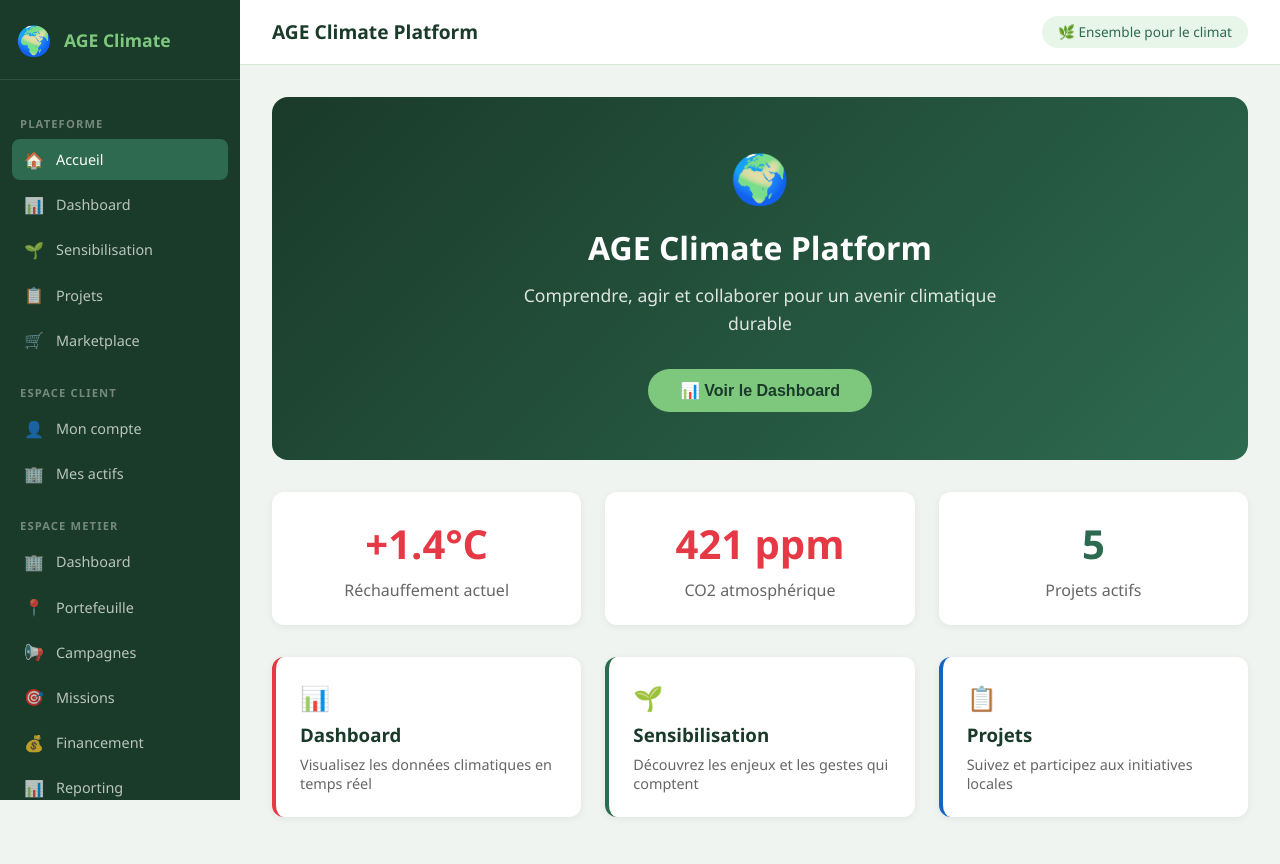
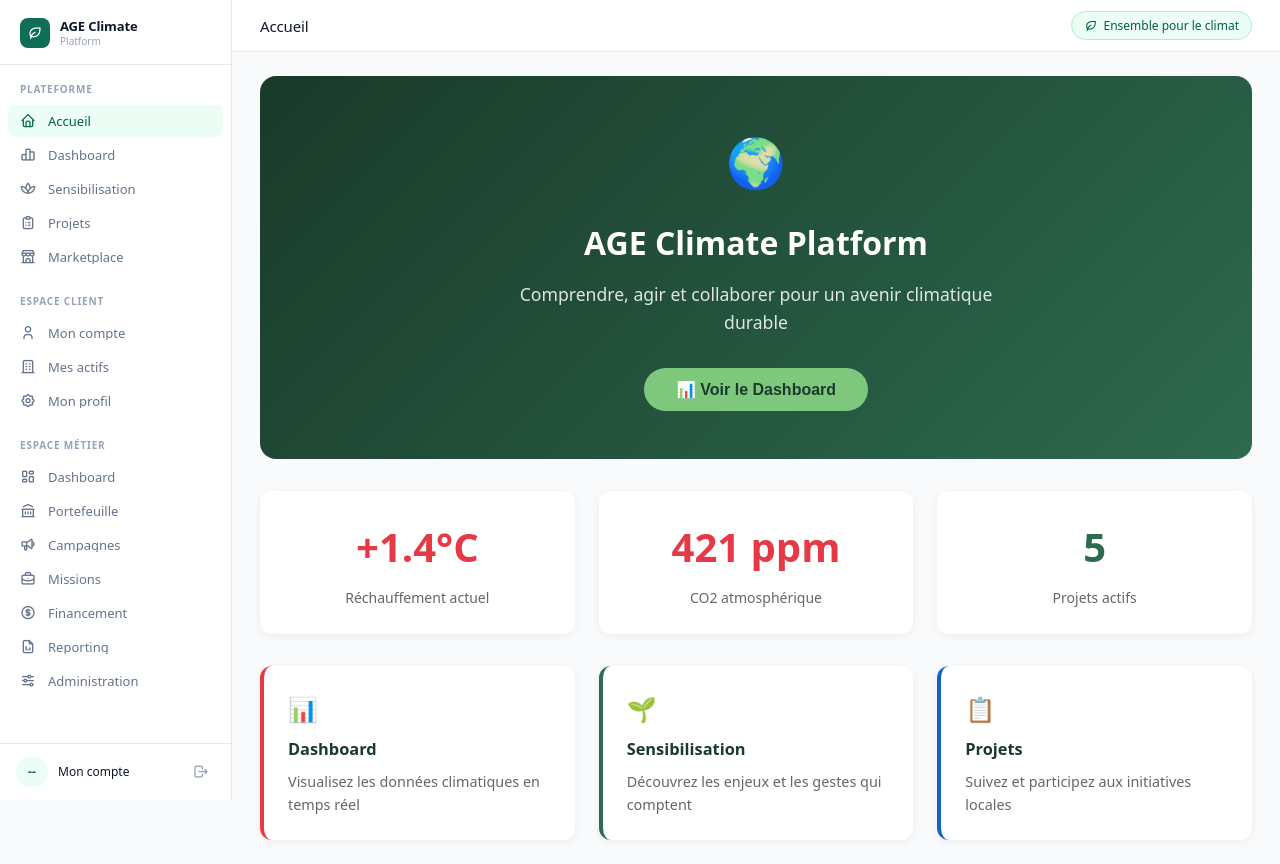
Before and after one commit to agelegacyqc-prog/age-climate-platform, a React (Vite) app: page / in a window 1280 px wide. Built offline with nearby package versions, Linux system fonts and the light colour scheme; no server answers.

Commit message:
feat: redesign corporate Layout + sidebar blanche + icônes Tabler + DM Sans

```diff
--- a/index.html
+++ b/index.html
@@ -4,6 +4,8 @@
     <meta charset="UTF-8" />
     <meta name="viewport" content="width=device-width, initial-scale=1.0" />
     <title>AGE Climate Platform</title>
+    <link rel="preconnect" href="https://fonts.googleapis.com" />
+    <link rel="stylesheet" href="https://cdn.jsdelivr.net/npm/@tabler/icons-webfont@latest/tabler-icons.min.css" />
   </head>
   <body>
     <div id="root"></div>
--- a/src/components/Layout.tsx
+++ b/src/components/Layout.tsx
@@ -1,80 +1,167 @@
-import React from "react"
-import { Outlet, NavLink, useNavigate } from "react-router-dom"
+import React, { useEffect, useState } from "react"
+import { Outlet, NavLink, useNavigate, useLocation } from "react-router-dom"
 import { supabase } from "../lib/supabase"
 import "../styles/Layout.css"
 
+const PAGE_TITLES: Record<string, string> = {
+  "/":                    "Accueil",
+  "/dashboard":           "Dashboard",
+  "/sensibilisation":     "Sensibilisation",
+  "/projets":             "Projets",
+  "/marketplace":         "Marketplace",
+  "/client":              "Mon compte",
+  "/client/actifs":       "Mes actifs",
+  "/client/profil":       "Mon profil",
+  "/metier":              "Dashboard métier",
+  "/metier/portefeuille": "Portefeuille",
+  "/metier/campagnes":    "Campagnes",
+  "/metier/missions":     "Missions",
+  "/metier/financement":  "Financement",
+  "/metier/reporting":    "Reporting",
+  "/metier/admin":        "Administration",
+}
+
+interface NavItemProps {
+  to: string
+  icon: string
+  label: string
+  end?: boolean
+}
+
+function NavItem({ to, icon, label, end }: NavItemProps) {
+  return (
+    <NavLink
+      to={to}
+      end={end}
+      className={({ isActive }) => isActive ? "nav-item nav-item--active" : "nav-item"}
+    >
+      <i className={`ti ${icon} nav-item__icon`} aria-hidden="true" />
+      <span className="nav-item__label">{label}</span>
+    </NavLink>
+  )
+}
+
 export default function Layout() {
   const navigate = useNavigate()
+  const location = useLocation()
+  const [initiales, setInitiales] = useState("--")
+  const [prenom, setPrenom] = useState("")
+  const [labelProfil, setLabelProfil] = useState("")
+
+  useEffect(() => {
+    async function chargerProfil() {
+      const { data: { user } } = await supabase.auth.getUser()
+      if (!user) return
+      const { data } = await supabase
+        .from("profils")
+        .select("prenom, nom, profil")
+        .eq("id", user.id)
+        .single()
+      if (data) {
+        const p = data.prenom || ""
+        const n = data.nom || ""
+        setPrenom(p)
+        setInitiales(`${p[0] || ""}${n[0] || ""}`.toUpperCase() || user.email![0].toUpperCase())
+        const labels: Record<string, string> = {
+          banque: "Banque", assurance: "Assurance",
+          particulier: "Particulier", collectivite: "Collectivité",
+        }
+        setLabelProfil(labels[data.profil] || "")
+      }
+    }
+    chargerProfil()
+  }, [])
 
   async function handleLogout() {
     await supabase.auth.signOut()
-    navigate("/")
+    navigate("/login")
   }
+
+  const pageTitle = PAGE_TITLES[location.pathname] || "AGE Climate"
 
   return (
     <div className="app-container">
+
+      {/* ── Sidebar ── */}
       <aside className="sidebar">
+
+        {/* Logo */}
         <div className="sidebar-logo">
-          <span className="logo-icon">🌍</span>
-          <span className="logo-text">AGE Climate</span>
+          <div className="sidebar-logo__mark">
+            <i className="ti ti-leaf" aria-hidden="true" />
+          </div>
+          <div className="sidebar-logo__text">
+            <span className="sidebar-logo__name">AGE Climate</span>
+            <span className="sidebar-logo__sub">Platform</span>
+          </div>
         </div>
+
+        {/* Navigation */}
         <nav className="sidebar-nav">
-          <div className="nav-section">PLATEFORME</div>
-          <NavLink to="/" end className={({isActive}) => isActive ? "nav-item active" : "nav-item"}>
-            <span className="nav-icon">🏠</span><span>Accueil</span>
-          </NavLink>
-          <NavLink to="/dashboard" className={({isActive}) => isActive ? "nav-item active" : "nav-item"}>
-            <span className="nav-icon">📊</span><span>Dashboard</span>
-          </NavLink>
-          <NavLink to="/sensibilisation" className={({isActive}) => isActive ? "nav-item active" : "nav-item"}>
-            <span className="nav-icon">🌱</span><span>Sensibilisation</span>
-          </NavLink>
-          <NavLink to="/projets" className={({isActive}) => isActive ? "nav-item active" : "nav-item"}>
-            <span className="nav-icon">📋</span><span>Projets</span>
-          </NavLink>
-          <NavLink to="/marketplace" className={({isActive}) => isActive ? "nav-item active" : "nav-item"}>
-            <span className="nav-icon">🛒</span><span>Marketplace</span>
-          </NavLink>
-          <div className="nav-section">ESPACE CLIENT</div>
-          <NavLink to="/client" end className={({isActive}) => isActive ? "nav-item active" : "nav-item"}>
-            <span className="nav-icon">👤</span><span>Mon compte</span>
-          </NavLink>
-          <NavLink to="/client/actifs" className={({isActive}) => isActive ? "nav-item active" : "nav-item"}>
-            <span className="nav-icon">🏢</span><span>Mes actifs</span>
-          </NavLink>
-          <div className="nav-section">ESPACE METIER</div>
-          <NavLink to="/metier" end className={({isActive}) => isActive ? "nav-item active" : "nav-item"}>
-            <span className="nav-icon">🏢</span><span>Dashboard</span>
-          </NavLink>
-          <NavLink to="/metier/portefeuille" className={({isActive}) => isActive ? "nav-item active" : "nav-item"}>
-            <span className="nav-icon">📍</span><span>Portefeuille</span>
-          </NavLink>
-          <NavLink to="/metier/campagnes" className={({isActive}) => isActive ? "nav-item active" : "nav-item"}>
-            <span className="nav-icon">📢</span><span>Campagnes</span>
-          </NavLink>
-          <NavLink to="/metier/missions" className={({isActive}) => isActive ? "nav-item active" : "nav-item"}>
-            <span className="nav-icon">🎯</span><span>Missions</span>
-          </NavLink>
-          <NavLink to="/metier/financement" className={({isActive}) => isActive ? "nav-item active" : "nav-item"}>
-            <span className="nav-icon">💰</span><span>Financement</span>
-          </NavLink>
-          <NavLink to="/metier/reporting" className={({isActive}) => isActive ? "nav-item active" : "nav-item"}>
-            <span className="nav-icon">📊</span><span>Reporting</span>
-          </NavLink>
-          <NavLink to="/metier/admin" className={({isActive}) => isActive ? "nav-item active" : "nav-item"}>
-            <span className="nav-icon">⚙️</span><span>Administration</span>
-          </NavLink>
+
+          <div className="nav-section">Plateforme</div>
+          <NavItem to="/" icon="ti-home" label="Accueil" end />
+          <NavItem to="/dashboard" icon="ti-chart-bar" label="Dashboard" />
+          <NavItem to="/sensibilisation" icon="ti-plant-2" label="Sensibilisation" />
+          <NavItem to="/projets" icon="ti-clipboard-list" label="Projets" />
+          <NavItem to="/marketplace" icon="ti-building-store" label="Marketplace" />
+
+          <div className="nav-section">Espace client</div>
+          <NavItem to="/client" icon="ti-user" label="Mon compte" end />
+          <NavItem to="/client/actifs" icon="ti-building" label="Mes actifs" />
+          <NavItem to="/client/profil" icon="ti-settings" label="Mon profil" />
+
+          <div className="nav-section">Espace métier</div>
+          <NavItem to="/metier" icon="ti-layout-dashboard" label="Dashboard" end />
+          <NavItem to="/metier/portefeuille" icon="ti-building-bank" label="Portefeuille" />
+          <NavItem to="/metier/campagnes" icon="ti-speakerphone" label="Campagnes" />
+          <NavItem to="/metier/missions" icon="ti-briefcase" label="Missions" />
+          <NavItem to="/metier/financement" icon="ti-coin" label="Financement" />
+          <NavItem to="/metier/reporting" icon="ti-file-analytics" label="Reporting" />
+          <NavItem to="/metier/admin" icon="ti-adjustments-horizontal" label="Administration" />
+
         </nav>
-        <button onClick={handleLogout} style={{margin:"1rem",padding:"0.75rem",background:"rgba(255,255,255,0.1)",color:"white",border:"none",borderRadius:"8px",cursor:"pointer",fontSize:"0.9rem"}}>Déconnexion</button>
+
+        {/* Profil utilisateur */}
+        <div className="sidebar-user">
+          <div className="sidebar-user__avatar">{initiales}</div>
+          <div className="sidebar-user__info">
+            <span className="sidebar-user__name">{prenom || "Mon compte"}</span>
+            {labelProfil && <span className="sidebar-user__profil">{labelProfil}</span>}
+          </div>
+          <button
+            className="sidebar-user__logout"
+            onClick={handleLogout}
+            aria-label="Déconnexion"
+            title="Déconnexion"
+          >
+            <i className="ti ti-logout" aria-hidden="true" />
+          </button>
+        </div>
+
       </aside>
+
+      {/* ── Main ── */}
       <main className="main-content">
+
+        {/* Header */}
         <header className="header">
-          <h1 className="header-title">AGE Climate Platform</h1>
-          <div className="header-badge">🌿 Ensemble pour le climat</div>
+          <div className="header-left">
+            <h1 className="header-title">{pageTitle}</h1>
+          </div>
+          <div className="header-right">
+            <div className="header-badge">
+              <i className="ti ti-leaf" aria-hidden="true" />
+              Ensemble pour le climat
+            </div>
+          </div>
         </header>
+
+        {/* Contenu */}
         <div className="page-content">
           <Outlet />
         </div>
+
       </main>
     </div>
   )
--- a/src/styles/Layout.css
+++ b/src/styles/Layout.css
@@ -1,13 +1,18 @@
-* {
+*, *::before, *::after {
   margin: 0;
   padding: 0;
   box-sizing: border-box;
 }
 
+@import url('https://fonts.googleapis.com/css2?family=DM+Sans:wght@300;400;500;600&family=DM+Mono:wght@400;500&display=swap');
+
 body {
-  font-family: "Segoe UI", sans-serif;
-  background: #f0f4f0;
-  color: #1a2e1a;
+  font-family: 'DM Sans', system-ui, sans-serif;
+  background: #F8FAFC;
+  color: #0F172A;
+  font-size: 14px;
+  line-height: 1.6;
+  -webkit-font-smoothing: antialiased;
 }
 
 .app-container {
@@ -15,115 +20,331 @@ body {
   min-height: 100vh;
 }
 
+/* ── Sidebar ── */
 .sidebar {
-  width: 240px;
-  background: #1a3a2a;
-  color: white;
+  width: 232px;
+  background: #FFFFFF;
+  border-right: 1px solid #E2E8F0;
   display: flex;
   flex-direction: column;
   position: fixed;
   height: 100vh;
   overflow-y: auto;
+  z-index: 100;
 }
 
 .sidebar-logo {
   display: flex;
   align-items: center;
-  gap: 0.75rem;
-  padding: 1.25rem 1rem;
-  border-bottom: 1px solid rgba(255,255,255,0.1);
+  gap: 10px;
+  padding: 18px 20px 16px;
+  border-bottom: 1px solid #E2E8F0;
+  flex-shrink: 0;
 }
 
-.logo-icon {
-  font-size: 1.8rem;
+.sidebar-logo__mark {
+  width: 30px;
+  height: 30px;
+  border-radius: 8px;
+  background: #0F6E56;
+  display: flex;
+  align-items: center;
+  justify-content: center;
+  color: white;
+  font-size: 15px;
+  flex-shrink: 0;
 }
 
-.logo-text {
-  font-size: 1.1rem;
-  font-weight: 700;
-  color: #7ec87e;
+.sidebar-logo__text {
+  display: flex;
+  flex-direction: column;
+  line-height: 1.2;
 }
 
+.sidebar-logo__name {
+  font-size: 13px;
+  font-weight: 600;
+  color: #0F172A;
+  letter-spacing: -0.01em;
+}
+
+.sidebar-logo__sub {
+  font-size: 10px;
+  color: #94A3B8;
+  font-weight: 400;
+}
+
+/* Navigation */
 .sidebar-nav {
   display: flex;
   flex-direction: column;
-  padding: 1rem 0.75rem;
-  gap: 0.25rem;
+  padding: 12px 8px;
+  gap: 2px;
   flex: 1;
+  overflow-y: auto;
 }
 
 .nav-section {
-  font-size: 0.7rem;
-  font-weight: 700;
-  color: rgba(255,255,255,0.4);
-  letter-spacing: 0.1em;
-  padding: 0.75rem 0.5rem 0.25rem;
-  margin-top: 0.5rem;
+  font-size: 10px;
+  font-weight: 600;
+  color: #94A3B8;
+  letter-spacing: 0.08em;
+  text-transform: uppercase;
+  padding: 14px 12px 6px;
+  margin-top: 4px;
+}
+
+.nav-section:first-child {
+  margin-top: 0;
+  padding-top: 4px;
 }
 
 .nav-item {
   display: flex;
   align-items: center;
-  gap: 0.75rem;
-  padding: 0.6rem 0.75rem;
-  border-radius: 8px;
-  color: rgba(255,255,255,0.7);
+  gap: 10px;
+  padding: 8px 12px;
+  border-radius: 7px;
+  color: #64748B;
   text-decoration: none;
-  transition: all 0.2s;
-  font-size: 0.9rem;
+  font-size: 13px;
+  font-weight: 400;
+  transition: background 0.12s, color 0.12s;
+  line-height: 1;
 }
 
 .nav-item:hover {
-  background: rgba(126,200,126,0.15);
-  color: white;
+  background: #F1F5F9;
+  color: #0F172A;
 }
 
-.nav-item.active {
-  background: #2d6a4f;
-  color: white;
+.nav-item--active {
+  background: #ECFDF5;
+  color: #065F46;
+  font-weight: 500;
 }
 
-.nav-icon {
-  font-size: 1rem;
-  width: 20px;
-  text-align: center;
+.nav-item--active .nav-item__icon {
+  color: #0F6E56;
 }
 
+.nav-item__icon {
+  font-size: 16px;
+  width: 18px;
+  flex-shrink: 0;
+  color: inherit;
+}
+
+.nav-item__label {
+  flex: 1;
+  white-space: nowrap;
+  overflow: hidden;
+  text-overflow: ellipsis;
+}
+
+/* Profil utilisateur */
+.sidebar-user {
+  display: flex;
+  align-items: center;
+  gap: 10px;
+  padding: 12px 16px;
+  border-top: 1px solid #E2E8F0;
+  flex-shrink: 0;
+}
+
+.sidebar-user__avatar {
+  width: 32px;
+  height: 32px;
+  border-radius: 50%;
+  background: #ECFDF5;
+  color: #065F46;
+  display: flex;
+  align-items: center;
+  justify-content: center;
+  font-size: 12px;
+  font-weight: 600;
+  flex-shrink: 0;
+  letter-spacing: 0.02em;
+}
+
+.sidebar-user__info {
+  flex: 1;
+  min-width: 0;
+  display: flex;
+  flex-direction: column;
+  line-height: 1.3;
+}
+
+.sidebar-user__name {
+  font-size: 12px;
+  font-weight: 500;
+  color: #0F172A;
+  white-space: nowrap;
+  overflow: hidden;
+  text-overflow: ellipsis;
+}
+
+.sidebar-user__profil {
+  font-size: 11px;
+  color: #94A3B8;
+}
+
+.sidebar-user__logout {
+  width: 28px;
+  height: 28px;
+  border: none;
+  background: transparent;
+  color: #94A3B8;
+  cursor: pointer;
+  border-radius: 6px;
+  display: flex;
+  align-items: center;
+  justify-content: center;
+  font-size: 16px;
+  transition: background 0.12s, color 0.12s;
+  flex-shrink: 0;
+}
+
+.sidebar-user__logout:hover {
+  background: #FEF2F2;
+  color: #B91C1C;
+}
+
+/* ── Main ── */
 .main-content {
-  margin-left: 240px;
+  margin-left: 232px;
   flex: 1;
   display: flex;
   flex-direction: column;
+  min-height: 100vh;
 }
 
+/* ── Header ── */
 .header {
-  background: white;
-  padding: 1rem 2rem;
+  background: #FFFFFF;
+  padding: 0 28px;
+  height: 52px;
   display: flex;
   align-items: center;
   justify-content: space-between;
-  border-bottom: 1px solid #d4e6d4;
+  border-bottom: 1px solid #E2E8F0;
   position: sticky;
   top: 0;
-  z-index: 10;
+  z-index: 50;
+  flex-shrink: 0;
+}
+
+.header-left {
+  display: flex;
+  align-items: center;
+  gap: 12px;
 }
 
 .header-title {
-  font-size: 1.2rem;
-  font-weight: 600;
-  color: #1a3a2a;
+  font-size: 15px;
+  font-weight: 500;
+  color: #0F172A;
+  letter-spacing: -0.01em;
+}
+
+.header-right {
+  display: flex;
+  align-items: center;
+  gap: 10px;
 }
 
 .header-badge {
-  background: #e8f5e9;
-  color: #2d6a4f;
-  padding: 0.4rem 1rem;
-  border-radius: 20px;
-  font-size: 0.85rem;
+  display: flex;
+  align-items: center;
+  gap: 6px;
+  background: #ECFDF5;
+  color: #065F46;
+  padding: 4px 12px;
+  border-radius: 999px;
+  font-size: 12px;
+  font-weight: 500;
+  border: 1px solid #A7F3D0;
+}
+
+.header-badge .ti {
+  font-size: 13px;
+}
+
+/* ── Page content ── */
+.page-content {
+  padding: 24px 28px;
+  flex: 1;
+}
+
+/* ── Utilitaires ── */
+.card {
+  background: #FFFFFF;
+  border: 1px solid #E2E8F0;
+  border-radius: 10px;
+  padding: 20px;
+}
+
+.btn-primary {
+  display: inline-flex;
+  align-items: center;
+  gap: 6px;
+  background: #0F6E56;
+  color: white;
+  border: none;
+  padding: 8px 16px;
+  border-radius: 7px;
+  font-size: 13px;
+  font-weight: 500;
+  cursor: pointer;
+  font-family: inherit;
+  transition: background 0.12s;
+}
+
+.btn-primary:hover {
+  background: #085041;
+}
+
+.btn-secondary {
+  display: inline-flex;
+  align-items: center;
+  gap: 6px;
+  background: white;
+  color: #0F172A;
+  border: 1px solid #E2E8F0;
+  padding: 8px 16px;
+  border-radius: 7px;
+  font-size: 13px;
+  font-weight: 500;
+  cursor: pointer;
+  font-family: inherit;
+  transition: background 0.12s;
+}
+
+.btn-secondary:hover {
+  background: #F8FAFC;
+}
+
+.badge {
+  display: inline-flex;
+  align-items: center;
+  gap: 4px;
+  padding: 2px 8px;
+  border-radius: 4px;
+  font-size: 11px;
   font-weight: 500;
 }
 
-.page-content {
-  padding: 2rem;
-  flex: 1;
+.badge--success { background: #ECFDF5; color: #065F46; }
+.badge--warning { background: #FFFBEB; color: #92400E; }
+.badge--danger  { background: #FEF2F2; color: #991B1B; }
+.badge--neutral { background: #F1F5F9; color: #475569; }
+.badge--info    { background: #EFF6FF; color: #1E40AF; }
+
+.mono {
+  font-family: 'DM Mono', monospace;
 }
+
+::-webkit-scrollbar { width: 5px; height: 5px; }
+::-webkit-scrollbar-track { background: transparent; }
+::-webkit-scrollbar-thumb { background: #CBD5E1; border-radius: 99px; }
+::-webkit-scrollbar-thumb:hover { background: #94A3B8; }
```
